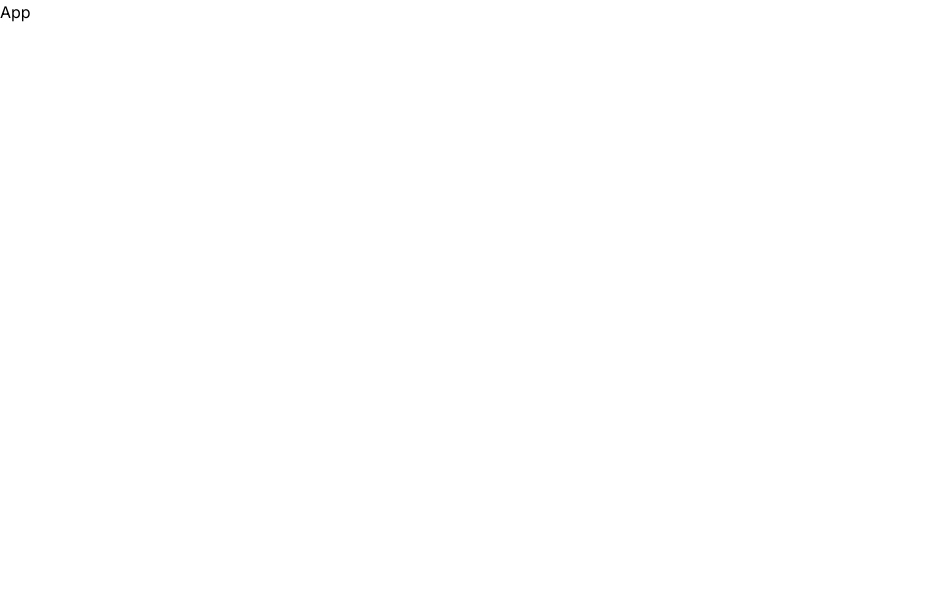
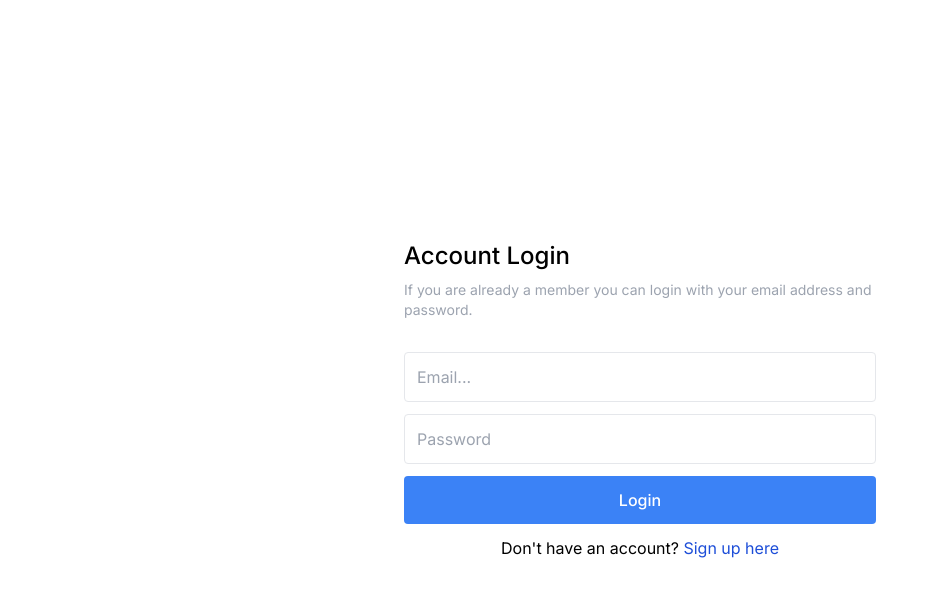
Before and after one commit to DevLyric/quiz-v2, a React (Vite) app: page / in a window 1280 px wide. Shown: the top 596 px of the page, without its empty margins (0-938 px from the left). Built offline with nearby package versions, Linux system fonts and the light colour scheme.

Commit message:
working on login page

```diff
--- a/src/App.tsx
+++ b/src/App.tsx
@@ -1,5 +1,14 @@
+import { BrowserRouter as Router, Routes, Route } from "react-router-dom";
+import { Login } from "./pages/Login";
+
 const App = () => {
-  return <div>App</div>;
+  return (
+    <Router>
+      <Routes>
+        <Route path="/" element={<Login />} />
+      </Routes>
+    </Router>
+  );
 };
 
 export default App;
--- /dev/null
+++ b/src/pages/Login.tsx
@@ -0,0 +1,55 @@
+import { ChangeEvent, FormEvent, useState } from "react";
+import { Link } from "react-router-dom";
+
+export const Login = () => {
+  const [email, setEmail] = useState("");
+  const [password, setPassword] = useState("");
+
+  const handleSubmit = (event: FormEvent) => event.preventDefault();
+
+  return (
+    <div className="h-screen w-screen flex items-center justify-center">
+      <div className="container mx-auto w-full max-w-lg px-5">
+        <div className="mb-8">
+          <h1 className="text-2xl font-medium">Account Login</h1>
+          <p className="text-sm pt-2 text-gray-400">
+            If you are already a member you can login with your email address
+            and password.
+          </p>
+        </div>
+        <form onSubmit={handleSubmit} className="flex flex-col gap-3">
+          <input
+            type="email"
+            className="border rounded p-3"
+            value={email}
+            onChange={(event: ChangeEvent<HTMLInputElement>) =>
+              setEmail(event.target.value)
+            }
+            placeholder="Email..."
+          />
+
+          <input
+            type="password"
+            className="border rounded p-3"
+            value={password}
+            onChange={(event: ChangeEvent<HTMLInputElement>) =>
+              setPassword(event.target.value)
+            }
+            placeholder="Password"
+          />
+
+          <button className="rounded p-3  bg-blue-500 text-white font-medium">
+            Login
+          </button>
+
+          <p className="text-center">
+            Don't have an account?{" "}
+            <Link to="/" className="text-blue-700">
+              Sign up here
+            </Link>
+          </p>
+        </form>
+      </div>
+    </div>
+  );
+};
```
